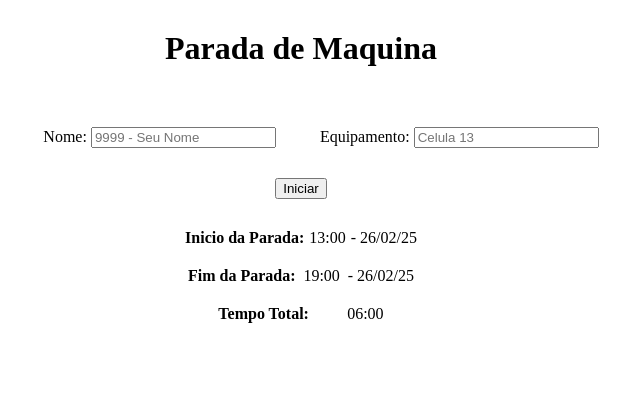
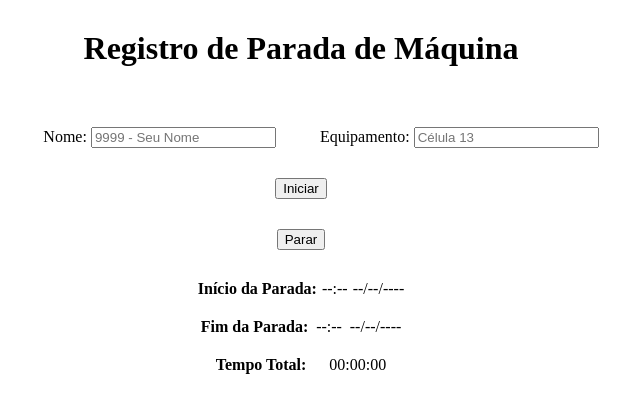
Before and after one commit to BrendoWise2/Parada-de-Maquina, a plain HTML site: page index.html in a window 1280 px wide. Shown: the whole page, without its empty margins (339-979 px from the left). Drawn offline with Linux system fonts and the light colour scheme.

Commit message:
Update all times index.html

```diff
--- a/index.html
+++ b/index.html
@@ -4,7 +4,7 @@
 <head>
     <meta charset="UTF-8">
     <meta name="viewport" content="width=device-width, initial-scale=1.0">
-    <title>Document</title>
+    <title>Registro de Parada de Máquina</title>
     <link rel="stylesheet" href="style.css">
     <link rel="stylesheet" href="https://cdnjs.cloudflare.com/ajax/libs/font-awesome/6.7.2/css/all.min.css">
     <link rel="preconnect" href="https://fonts.googleapis.com">
@@ -15,37 +15,40 @@
 <body>
 
     <header>
-        <h1>Parada de Maquina</h1>
+        <h1>Registro de Parada de Máquina</h1>
     </header>
+
     <main>
         <div class="infos">
             <label>Nome:
                 <input type="text" id="operator" placeholder="9999 - Seu Nome">
             </label>
             <label>Equipamento:
-                <input type="text" id="equipamento" placeholder="Celula 13">
+                <input type="text" id="equipamento" placeholder="Célula 13">
             </label>
         </div>
-        <button>Iniciar</button>
+
+        <button id="startButton">Iniciar</button>
+        <button id="stopButton">Parar</button>
 
         <section class="stop-register">
             <div>
-                <h4>Inicio da Parada:</h4>
-                <p id="startHour">13:00</p>
-                <p id="startDate">- 26/02/25</p>
+                <h4>Início da Parada:</h4>
+                <p id="startHour">--:--</p>
+                <p id="startDate">--/--/----</p>
             </div>
             <div>
                 <h4>Fim da Parada:</h4>
-                <p id="endHour">19:00</p>
-                <p id="endDate">- 26/02/25</p>
+                <p id="endHour">--:--</p>
+                <p id="endDate">--/--/----</p>
             </div>
             <div>
                 <h4>Tempo Total:</h4>
-                <p id="stopTime">06:00</p>
+                <p id="stopTime">00:00:00</p>
             </div>
-
         </section>
     </main>
+
     <script src="script.js"></script>
 </body>
 
```
